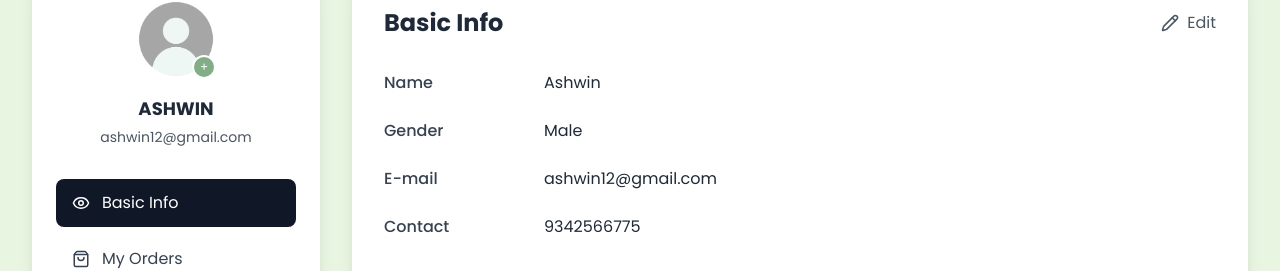
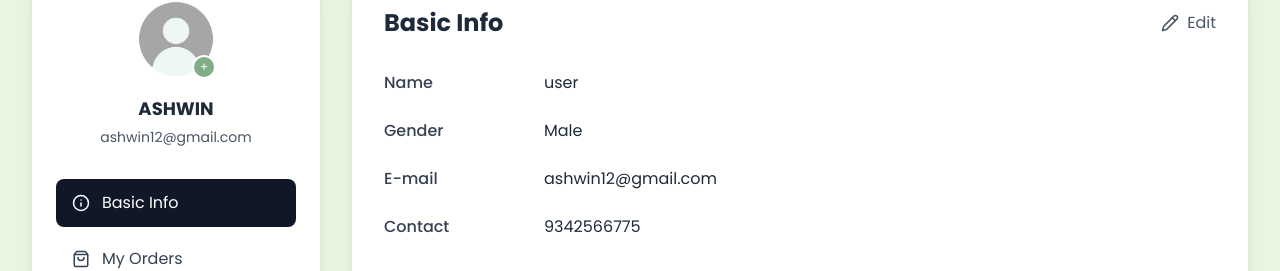
Before and after one commit to nkeerthika911/Reviron, a React (Vite) app in the folder client/: page /Profile in a window 1280 px wide. Shown: the part 121-392 px from the top of the page. Built offline with nearby package versions, Linux system fonts and the light colour scheme.

Commit message:
User details UI somewhat done

```diff
--- a/client/src/pages/profile/Profile.jsx
+++ b/client/src/pages/profile/Profile.jsx
@@ -1,13 +1,13 @@
 import React, { useState } from "react";
 import { Navbar } from "../Navbar";
-import { Eye, Wallet, Settings, Pencil, ShoppingBag } from "lucide-react";
+import { Info, Wallet, Settings, Pencil, ShoppingBag } from "lucide-react";
 import userIcon from "../../assets/user-icon.jpg"
 
 export const Profile = ({ user }) => {
   const [activeSection, setActiveSection] = useState("basic");
   const [isEditing, setIsEditing] = useState(false);
   const [formData, setFormData] = useState({
-    name: "Ashwin",
+    name: "user",
     gender: "Male",
     email: "ashwin12@gmail.com",
     contact: "9342566775",
@@ -87,7 +87,7 @@ export const Profile = ({ user }) => {
                 : "text-gray-700 hover:bg-gray-100"
                 }`}
             >
-              <Eye size={18} />
+              <Info size={18} />
               <span>Basic Info</span>
             </div>
             <div
```
